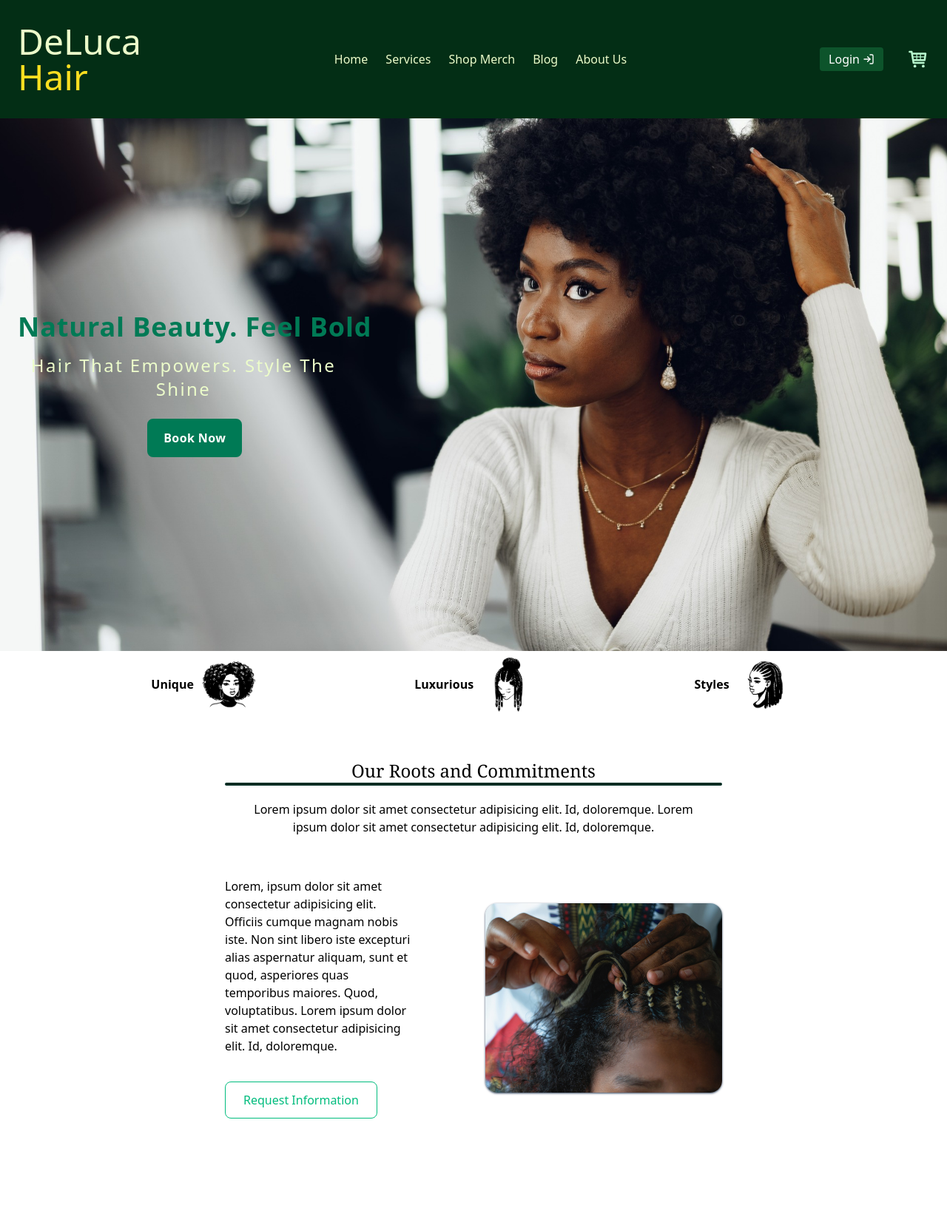
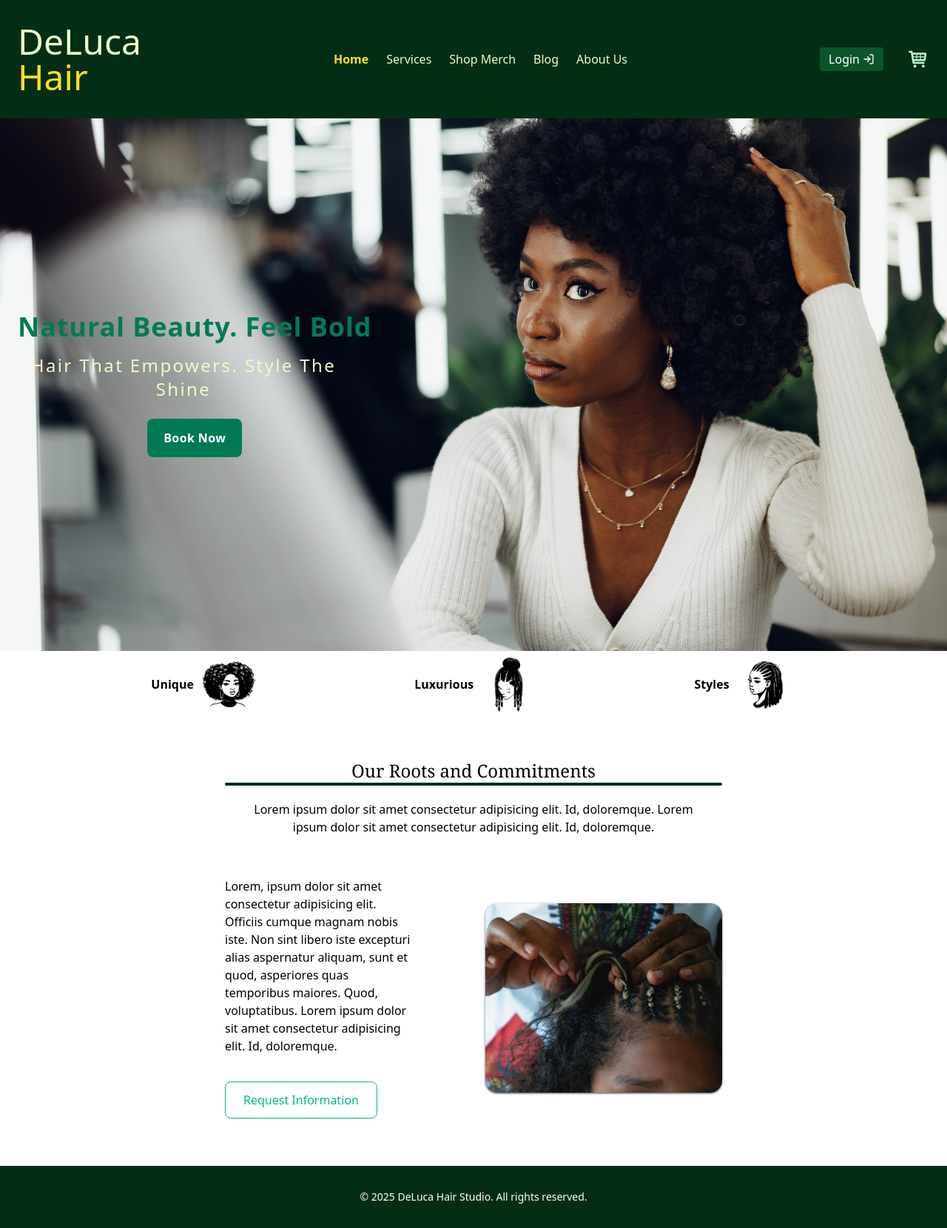
Before and after one commit to ewwmonya/stylist-site, a Next.js app: page / in a window 1280 px wide. Shown: the whole page at 74% size. Before the commit the page ends 1512 px from the top, so only its background shows below. Built offline with nearby package versions, Linux system fonts and the light colour scheme.

Commit message:
footer added

```diff
--- /dev/null
+++ b/app/components/Footer.tsx
@@ -0,0 +1,8 @@
+const Footer = () => {
+  return (
+    <footer className="bg-green-950 text-white py-8 text-center text-sm mt-16">
+  &copy; {new Date().getFullYear()} DeLuca Hair Studio. All rights reserved.
+</footer>
+  )
+}
+export default Footer
--- a/app/components/Nav.tsx
+++ b/app/components/Nav.tsx
@@ -37,19 +37,19 @@ const Nav = () => {
           {/* Links */}
 
           <div className='flex justify-center gap-x-6'>
-            <a href='?#' className='text-lime-100'>
+            <a href='?#' className='text-yellow-300 font-bold'>
               Home
             </a>
-            <a href='?#' className='text-lime-100'>
+            <a href='?#' className='text-lime-100 hover:underline hover:underline-offset-4 duration-300'>
               Services
             </a>
-            <a href='?#' className='text-lime-100'>
+            <a href='?#' className='text-lime-100 hover:underline hover:underline-offset-4 duration-300'>
               Shop Merch
             </a>
-            <a href='?#' className='text-lime-100'>
+            <a href='?#' className='text-lime-100 hover:underline hover:underline-offset-4 duration-300'>
               Blog
             </a>
-            <a href='?#' className='text-lime-100'>
+            <a href='?#' className='text-lime-100 hover:underline hover:underline-offset-4 duration-300'>
               About Us
             </a>
           </div>
--- a/app/layout.tsx
+++ b/app/layout.tsx
@@ -2,6 +2,7 @@ import type { Metadata } from "next";
 import { Geist, Geist_Mono } from "next/font/google";
 import "./globals.css";
 import Nav from "./components/Nav";
+import Footer from "./components/Footer";
 
 const geistSans = Geist({
   variable: "--font-geist-sans",
@@ -28,6 +29,8 @@ export default function RootLayout({
       <body className={`${geistSans.variable} ${geistMono.variable}`}>
         <Nav />
         {children}
+
+        <Footer/>
       </body>
     </html>
   );
```
